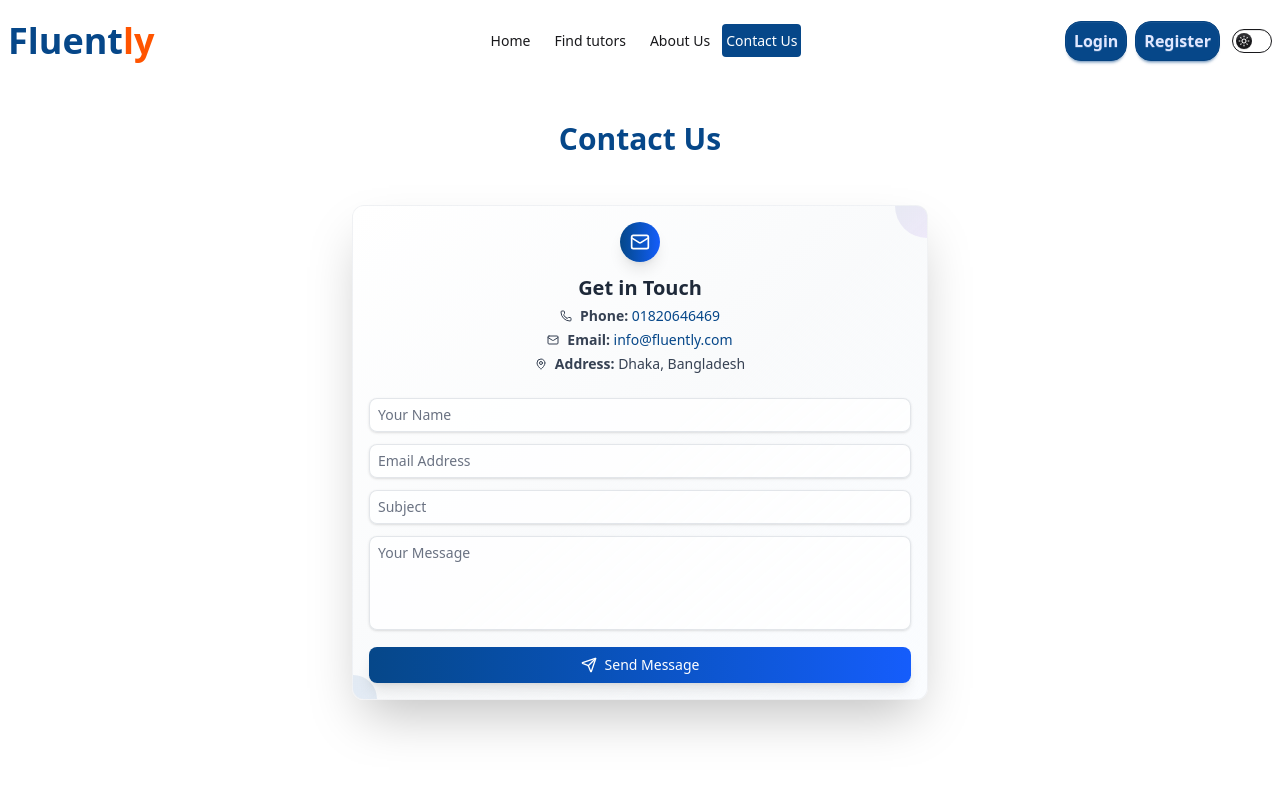
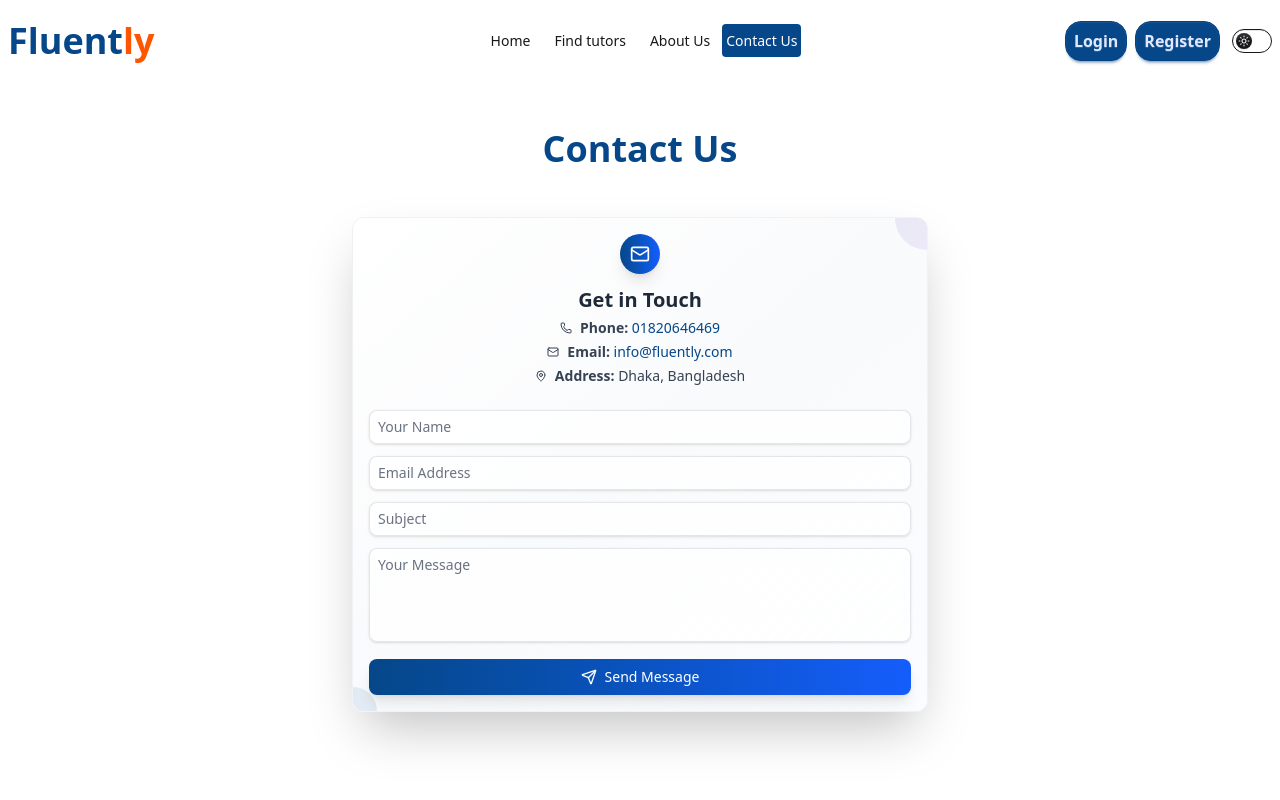
Before and after one commit to sajjadsajux/fluently, a React (Vite) app: page /contact in a window 1280 px wide. Shown: the top 800 px of the page. Built offline with nearby package versions, Linux system fonts and the light colour scheme; no server answers.

Commit message:
contact page tittle and section classes updated

```diff
--- a/src/Components/Categories.jsx
+++ b/src/Components/Categories.jsx
@@ -32,7 +32,7 @@ const Categories = () => {
             <div
               key={cat.id}
               onClick={() => navigate(`/find-tutors?category=${encodeURIComponent(cat.title)}`)}
-              className="cursor-pointer flex items-center justify-between   shadow-lg rounded-xl p-6 hover:shadow-2xl transform hover:scale-105 transition-transform duration-300 border border-gray-400"
+              className="cursor-pointer flex items-center justify-between   shadow-lg rounded-xl p-6 hover:shadow-2xl transform hover:scale-105 transition-transform duration-300 border border-gray-400 "
             >
               <div className="flex items-center space-x-5">
                 <img src={cat.logo} alt={`${cat.title} flag`} className="w-14 h-14 rounded-full object-cover border-2 border-gray-300 " />
--- a/src/Pages/Contact/Contact.jsx
+++ b/src/Pages/Contact/Contact.jsx
@@ -15,10 +15,9 @@ const Contact = () => {
   useEffect(() => {
     window.scrollTo({ top: 0, behavior: "smooth" });
   }, []);
-
   return (
-    <section className="container mx-auto py-10 min-h-screen px-4 md:px-0">
-      <h2 className="text-3xl text-center mb-12 text-primary font-bold">Contact Us</h2>
+    <section className="container mx-auto py-12 min-h-screen px-4 md:px-0">
+      <h2 className="text-4xl text-center mb-12 text-primary font-bold">Contact Us</h2>
 
       <div className="max-w-xl mx-auto my-8 p-4 rounded-xl shadow-2xl bg-gradient-to-br from-white via-gray-50 to-blue-50/30 border border-gray-200/50 backdrop-blur-sm relative overflow-hidden">
         {/* Subtle decorative elements */}
```
